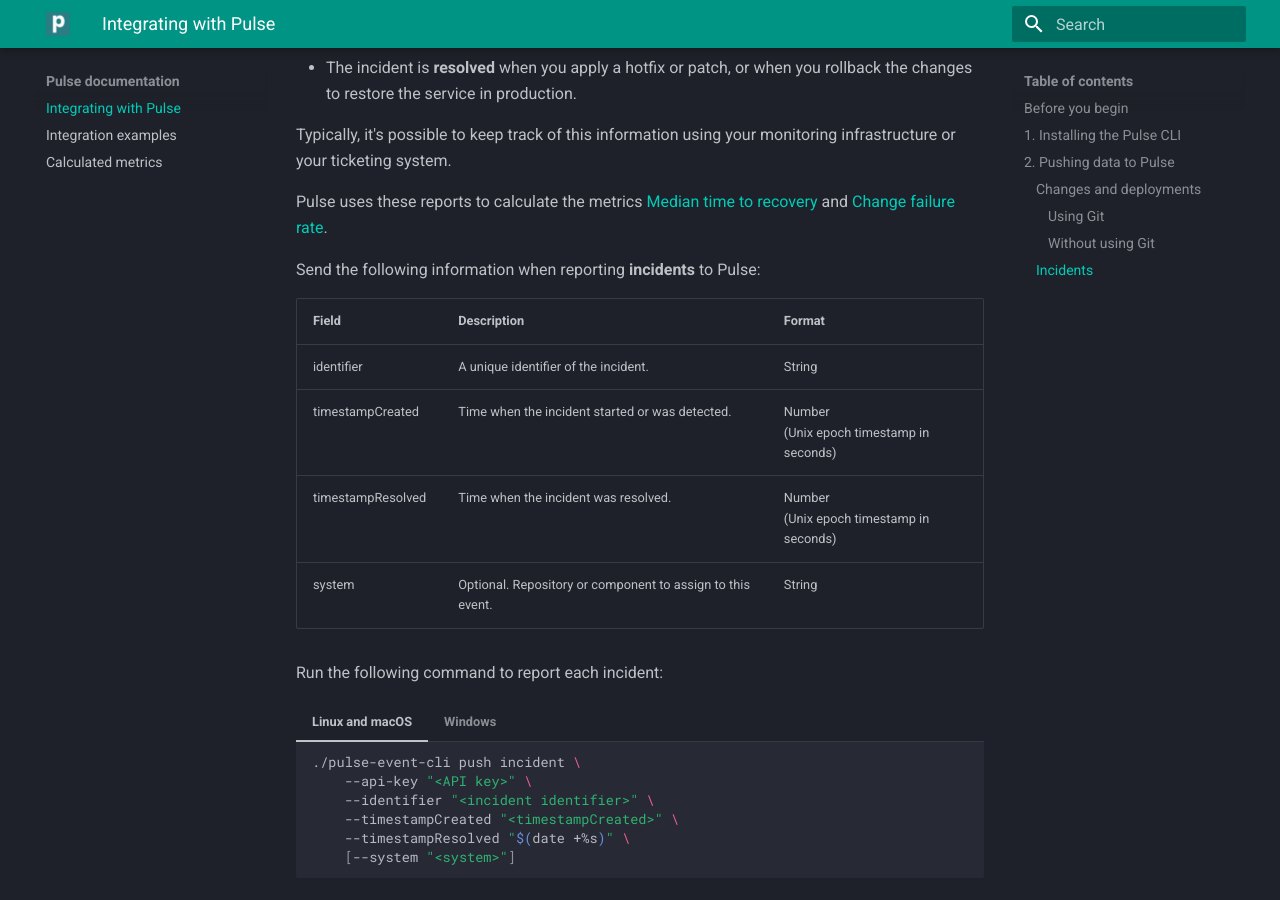
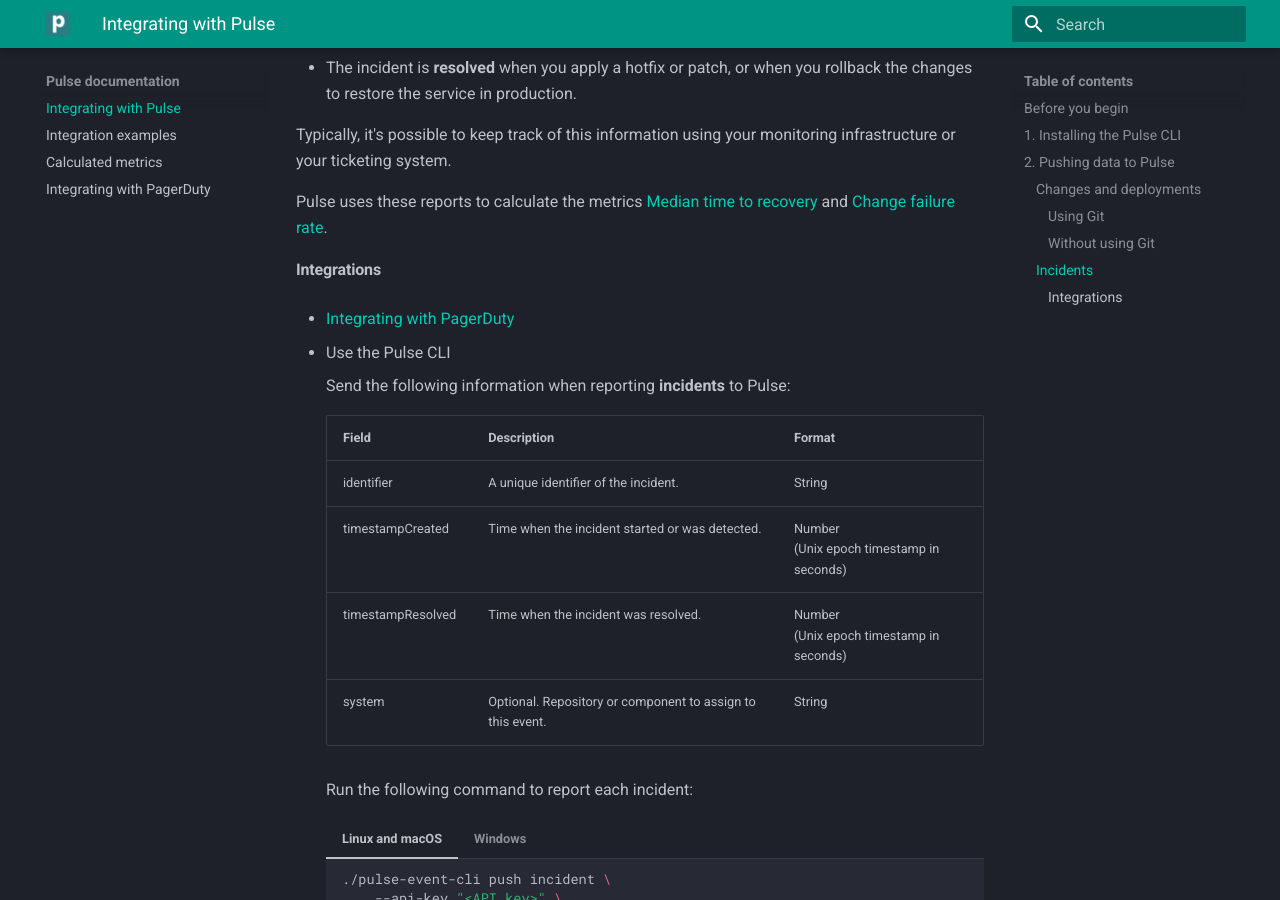
Before and after one commit to codacy/pulse-user-docs, an MkDocs documentation site: the page built from docs/index.md, in a window 1280 px wide and 900 px high, scrolled down 4976 px. Built offline with MkDocs 1.6.1 and Material for MkDocs 9.7.7, drawn with Linux system fonts in a browser that asks for light colours.

Commit message:
docs: Add pagerduty integration

````diff
--- a/docs/index.md
+++ b/docs/index.md
@@ -218,33 +218,39 @@
 
 Pulse uses these reports to calculate the metrics [Median time to recovery](metrics.md#median-time-to-recover) and [Change failure rate](metrics.md#change-failure-rate).
 
-Send the following information when reporting **incidents** to Pulse:
+#### Integrations
 
-| Field             | Description                                                | Format                                       |
-| ----------------- | ---------------------------------------------------------- | -------------------------------------------- |
-| identifier        | A unique identifier of the incident.                       | String                                       |
-| timestampCreated  | Time when the incident started or was detected.            | Number<br/>(Unix epoch timestamp in seconds) |
-| timestampResolved | Time when the incident was resolved.                       | Number<br/>(Unix epoch timestamp in seconds) |
-| system            | Optional. Repository or component to assign to this event. | String                                       |
+- [Integrating with PagerDuty](pagerduty.md)
 
-Run the following command to report each incident:
+- Use the Pulse CLI
 
-=== "Linux and macOS"
-    ```sh
-    ./pulse-event-cli push incident \
-        --api-key "<API key>" \
-        --identifier "<incident identifier>" \
-        --timestampCreated "<timestampCreated>" \
-        --timestampResolved "$(date +%s)" \
-        [--system "<system>"]
-    ```
+    Send the following information when reporting **incidents** to Pulse:
 
-=== "Windows"
-    ```sh
-    pulse-event-cli.exe push incident \
-        --api-key "<API key>" \
-        --identifier "<incident identifier>" \
-        --timestampCreated "<timestampCreated>" \
-        --timestampResolved "<timestampResolved>" \
-        [--system "<system>"]
-    ```
+    | Field             | Description                                                | Format                                       |
+    | ----------------- | ---------------------------------------------------------- | -------------------------------------------- |
+    | identifier        | A unique identifier of the incident.                       | String                                       |
+    | timestampCreated  | Time when the incident started or was detected.            | Number<br/>(Unix epoch timestamp in seconds) |
+    | timestampResolved | Time when the incident was resolved.                       | Number<br/>(Unix epoch timestamp in seconds) |
+    | system            | Optional. Repository or component to assign to this event. | String                                       |
+
+    Run the following command to report each incident:
+
+    === "Linux and macOS"
+        ```sh
+        ./pulse-event-cli push incident \
+            --api-key "<API key>" \
+            --identifier "<incident identifier>" \
+            --timestampCreated "<timestampCreated>" \
+            --timestampResolved "$(date +%s)" \
+            [--system "<system>"]
+        ```
+
+    === "Windows"
+        ```sh
+        pulse-event-cli.exe push incident \
+            --api-key "<API key>" \
+            --identifier "<incident identifier>" \
+            --timestampCreated "<timestampCreated>" \
+            --timestampResolved "<timestampResolved>" \
+            [--system "<system>"]
+        ```
````
Also changed, not shown: docs/pagerduty.md (added, +19 -0 lines), docs/assets/pagerduty-webhook.png (added).
